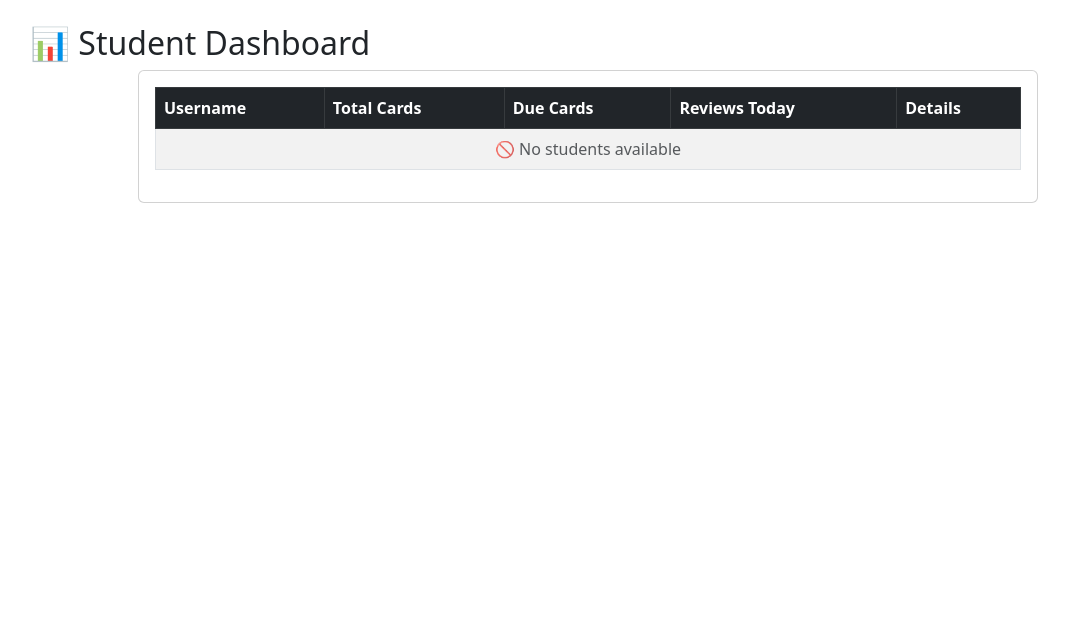
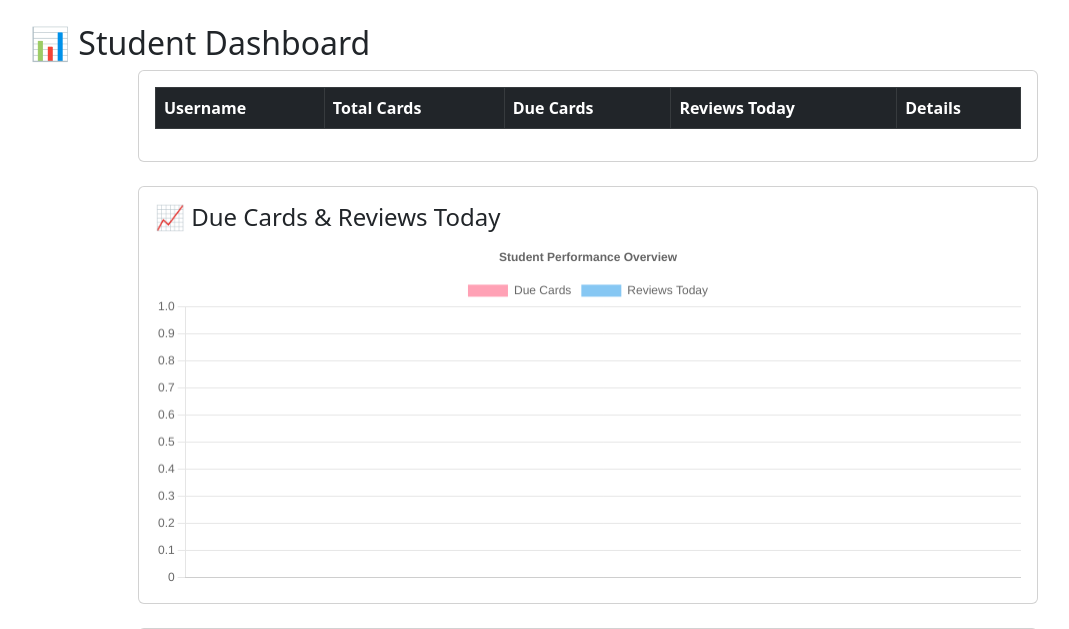
Before and after one commit to rvkmar/ankiserver, a Flask app: page / in a window 1280 px wide. Shown: the part 56-685 px from the top of the page, without its empty margins (52-1121 px from the left). Before the commit the page ends 259 px from the top, so only its background shows below. Run offline with Flask 3, Linux system fonts and the light colour scheme; the visitor is signed in with stand-in values (Sample User, id 1); lists and menus that the app fills with data are empty; parts of the project's set-up code (start-up, migrations or seed data) failed here and were passed over.

Commit message:
dashboard chart view fixed

```diff
--- a/anki-user-manager/templates/dashboard.html
+++ b/anki-user-manager/templates/dashboard.html
@@ -15,30 +15,22 @@
         </tr>
       </thead>
       <tbody>
-        {% if stats_list %}
         {% for s in stats_list %}
         <tr>
           <td>{{ s.username }}</td>
           <td>{{ s.total_cards }}</td>
           <td>{{ s.due_cards }}</td>
           <td>{{ s.reviews_today }}</td>
-          <td><a class="btn btn-sm btn-info" href="{{ url_for('student_dashboard', username=s.username) }}">View</a>
+          <td>
+            <a class="btn btn-sm btn-info" href="{{ url_for('student_dashboard', username=s.username) }}">View</a>
           </td>
         </tr>
         {% endfor %}
-        {% else %}
-        <tr>
-          <td colspan="5" class="text-center text-muted">
-            🚫 No students available
-          </td>
-        </tr>
-        {% endif %}
       </tbody>
     </table>
   </div>
 </div>
 
-{% if stats_list %}
 <!-- 📊 Chart -->
 <div class="card mx-auto mt-4" style="max-width:900px;">
   <div class="card-body">
@@ -47,19 +39,17 @@
   </div>
 </div>
 
-<!-- 📈 Review Trends -->
 <div class="card mx-auto mt-4" style="max-width:900px;">
   <div class="card-body">
     <h4>📈 Review Trends (Last 14 days)</h4>
     <canvas id="trendChart" height="150"></canvas>
   </div>
 </div>
-{% endif %}
 
 <script src="https://cdn.jsdelivr.net/npm/chart.js"></script>
-{% if stats_list %}
 <script>
-  // 📊 Bar Chart
+  document.addEventListener("DOMContentLoaded", function () {
+    // --- Bar chart for due/reviews ---
     const ctx = document.getElementById('statsChart').getContext('2d');
     const data = {
       labels: [{% for s in stats_list %}"{{ s.username }}", {% endfor %}],
@@ -71,22 +61,33 @@
       },
     {
       label: 'Reviews Today',
-      data: [{% for s in stats_list %} { { s.reviews_today } }, {% endfor %}],
+      data: [{% for s in stats_list %}{{ s.reviews_today }}, {% endfor %}],
     backgroundColor: 'rgba(54, 162, 235, 0.6)'
       }
     ]
   };
-  new Chart(ctx, { type: 'bar', data: data, options: { responsive: true } });
+  new Chart(ctx, {
+    type: 'bar',
+    data: data,
+    options: {
+      responsive: true,
+      plugins: {
+        legend: { position: 'top' },
+        title: { display: true, text: 'Student Performance Overview' }
+      },
+      scales: { y: { beginAtZero: true } }
+    }
+  });
 
-  // 📈 Line Chart for Review Trends
+  // --- Line chart for review history ---
   const trendCtx = document.getElementById('trendChart').getContext('2d');
   const trendData = {
-    labels: [...new Set([{% for user, rows in history.items() %}{% for r in rows %}"{{ r.day }}", {% endfor %}{% endfor %}])],
+    labels: [...new Set([{% for user, rows in history.items() %}{% for r in rows %}"{{ r.date }}", {% endfor %}{% endfor %}])],
   datasets: [
     {% for user, rows in history.items() %}
   {
     label: "{{ user }}",
-      data: [{% for r in rows %} { { r.count } }, {% endfor %}],
+      data: [{% for r in rows %} { { r.reviews } }, {% endfor %}],
   borderColor: 'hsl({{ loop.index * 70 }}, 70%, 50%)',
     fill: false,
       tension: 0.2
@@ -94,7 +95,17 @@
   {% endfor %}
     ]
   };
-  new Chart(trendCtx, { type: 'line', data: trendData, options: { responsive: true } });
+  new Chart(trendCtx, {
+    type: 'line',
+    data: trendData,
+    options: {
+      responsive: true,
+      plugins: {
+        title: { display: true, text: 'Daily Reviews per Student' }
+      },
+      scales: { y: { beginAtZero: true } }
+    }
+  });
+});
 </script>
-{% endif %}
 {% endblock %}
```
Lines whose indentation alone changed are shown as unchanged.
